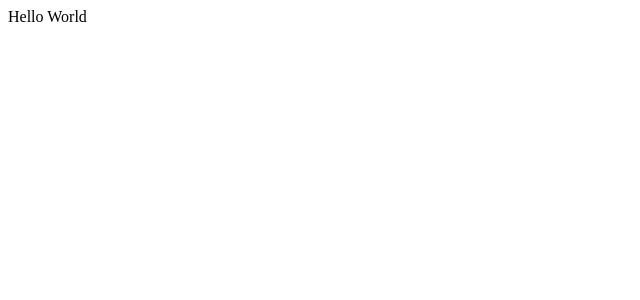
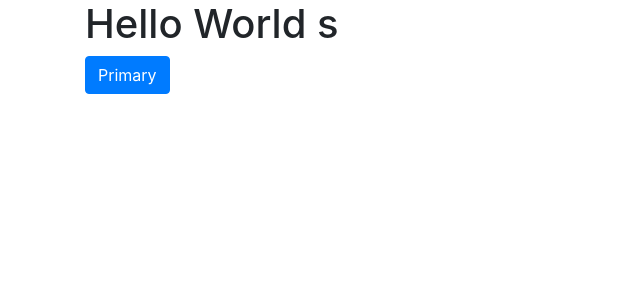
Before and after one commit to rodriguezandrade/Own-Development-Environment-for-Node-and-React, a React app: page / in a window 1280 px wide. Shown: the top 300 px of the page, without its empty margins (0-640 px from the left). Built offline with nearby package versions, Linux system fonts and the light colour scheme; the HTML template or start-up script is replaced by a standard one.

Commit message:
configure scripts node

```diff
--- a/src/components/App.js
+++ b/src/components/App.js
@@ -1,14 +1,15 @@
 import React from 'react';
-// import 'node_modules/bootstrap/dist/css/bootstrap.min.css';
- import { Navbar } from 'react-bootstrap';
 
 const App = () => {
     return (
-        <div className='Nav'>
-            Hello World
+        <div className='container'>
+         <h1>
+         Hello World s
+         </h1>
 
-       <Navbar/>
-    </div>
+         <button type="button" className="btn btn-primary">Primary</button>
+
+        </div>
     );
 }
 
--- a/src/custom.css
+++ /dev/null
@@ -1,2 +0,0 @@
-
-@import '../node_modules/bootstrap/dist/css/bootstrap.min.css';
--- a/src/index.js
+++ b/src/index.js
@@ -1,7 +1,10 @@
+import '../node_modules/bootstrap/dist/css/bootstrap.min.css';
+import '../node_modules/bootstrap/dist/css/bootstrap.css';
+import '../node_modules/bootstrap/dist/js/bootstrap.js';
 import React from 'react';
 import ReactDOM from 'react-dom';
 import App from './components/App';
-// import './custom.css';
+
 
 ReactDOM.render(
   <App />,
--- a/webpack.config.js
+++ b/webpack.config.js
@@ -1,8 +1,5 @@
 module.exports = {
     module: {
-        resolve: {
-            extensions: ['.js', '.jsx', '.json', '.css'] // Archivos que soportará webpack
-        },
         rules: [
             {
                 test: /\.(js|jsx)$/,
@@ -10,18 +7,8 @@ module.exports = {
                 use: 'babel-loader' // traspilador babel
             },
             {
-                test: /\.json$/,
-                use: 'json-loader' // para que soporte archivos json
-            },
-            {
                 test: /\.css$/,
-                use: [
-                    'style-loader', // para los estilos #css
-                    {
-                        loader: 'css-loader',
-                        options: { modules: true }
-                    }
-                ]
+                loader: 'style-loader!css-loader'
             }
         ]
     },
```
Also changed, not shown: package.json (+6 -1 lines), 2 other files (tests, documents, lock files or other folders).
